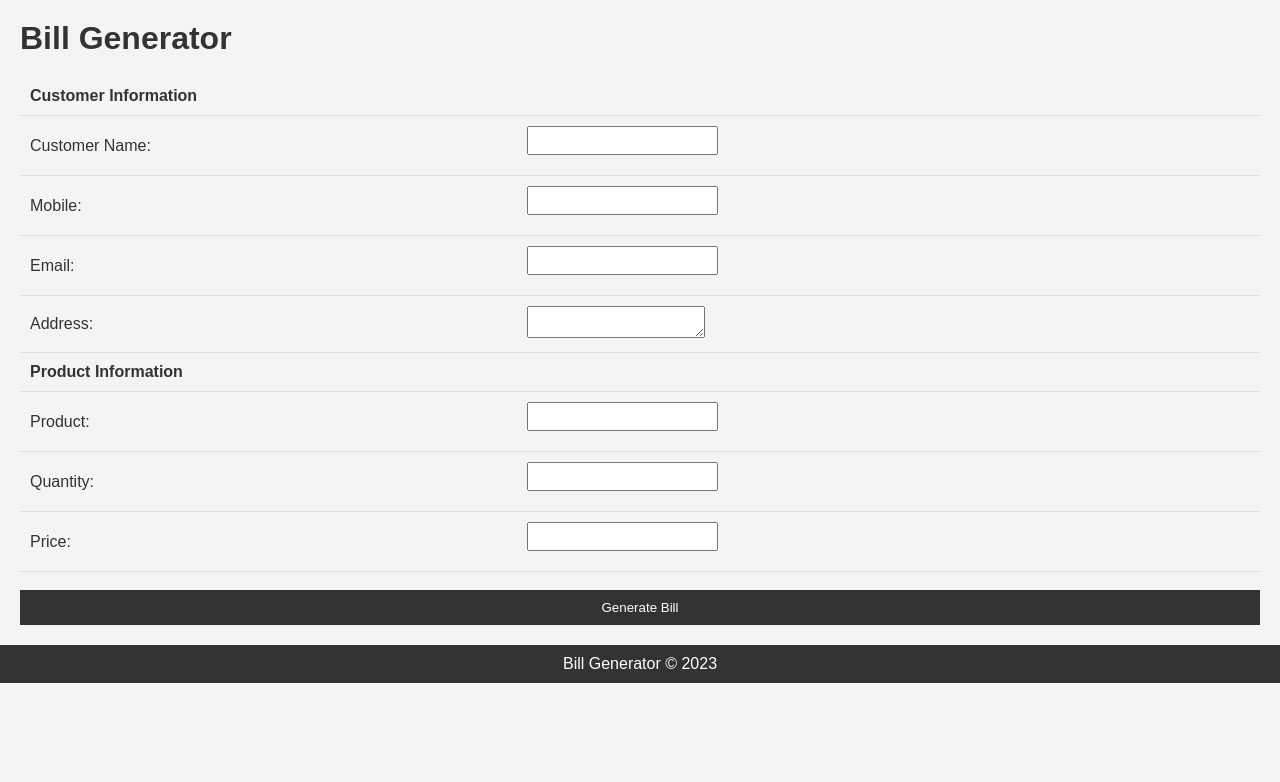
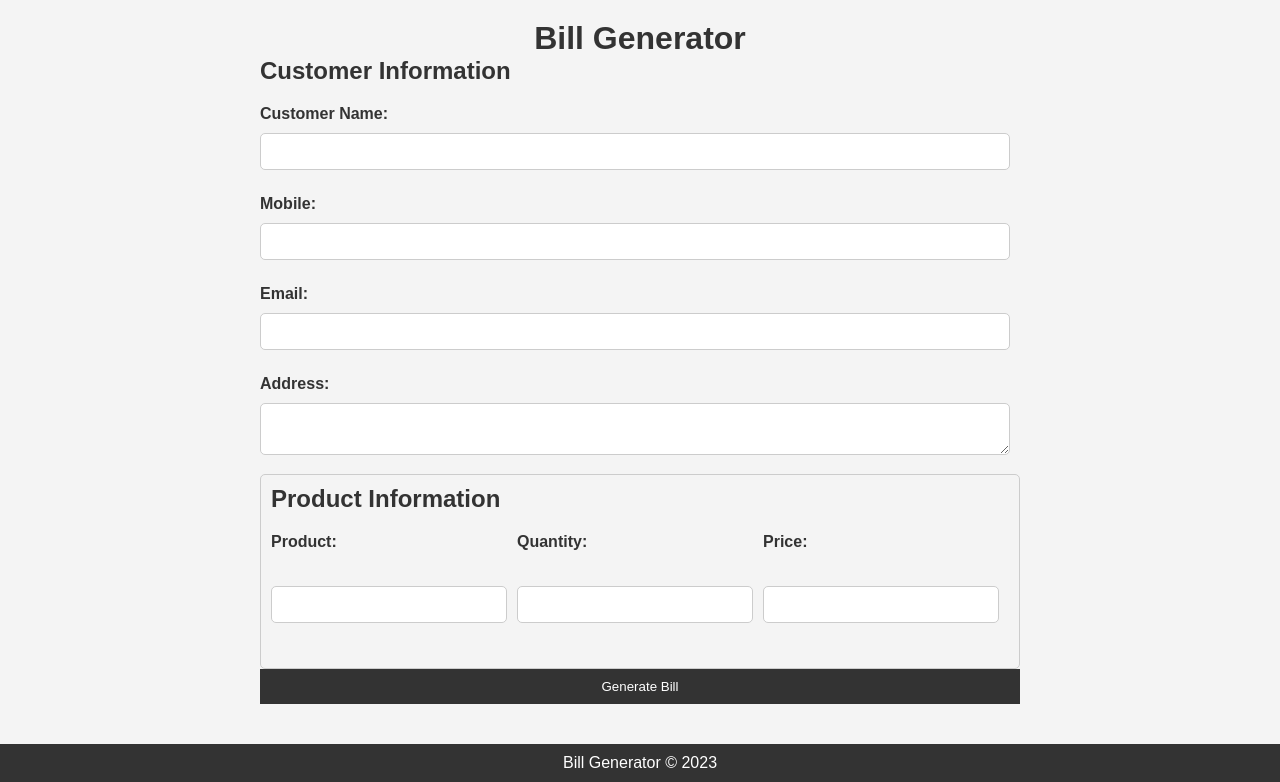
Before and after one commit to amit-75/Bill-Generator, a Flask app: page /create_bill in a window 1280 px wide. Shown: the part 130-912 px from the top of the page. Before the commit the page ends 813 px from the top, so only its background shows below. Run offline with Flask 3, Linux system fonts and the light colour scheme.

Commit message:
multi-product add feature test1

```diff
--- a/app.py
+++ b/app.py
@@ -2,6 +2,7 @@ from flask import *
 import datetime
 import sqlite3
 import database
+import re
 
 app = Flask(__name__)
 app.secret_key = 'asdf@75757'
@@ -22,6 +23,18 @@ def seller_data(email):
 	data = cur.fetchall()
 	return data
 
+def is_valid_email(email):
+    pattern = r'^[a-zA-Z0-9._%+-]+@[a-zA-Z0-9.-]+\.[a-zA-Z]{2,}$'
+    return re.match(pattern, email) is not None
+
+def is_valid_mobile_number(mobile_number):
+    if 6<= int(mobile_number[0]) <=9 and len(mobile_number)==10 :
+        return True
+    else:
+        return False
+
+
+# ********************************** Routes **********************************
 @app.route('/',methods=['GET','POST'])
 def index():
 	msg = False
@@ -44,6 +57,15 @@ def signup():
 			now = datetime.datetime.now()
 			current_time = now.strftime('%Y-%m-%d %H:%M:%S')
 			register_date = current_time
+
+			# check email or phone number is valid or not
+			if not is_valid_email(email):
+				flash("Invalid email......!")
+				return redirect(url_for("signup"))
+
+			if not is_valid_mobile_number(mob_no):
+				flash("Invalid mobile number...!")
+				return redirect(url_for("signup"))
 
 			conn = sqlite3.connect('Database.db')
 			cur = conn.cursor()
@@ -83,6 +105,15 @@ def create_bill():
 		quantity = request.form.get('quantity')
 		price = request.form.get('price')
 		totle_amount = (int(quantity) * float(price))
+
+		# check email or phone number is valid or not
+		if not is_valid_email(cus_email):
+			flash("Invalid email......!")
+			return redirect(url_for("create_bill"))
+
+		if not is_valid_mobile_number(cus_mob):
+			flash("Invalid mobile number...!")
+			return redirect(url_for("create_bill"))
 
 		email_in_session = session['email']
 		seller = seller_data(email_in_session)
--- a/templates/create_bill.html
+++ b/templates/create_bill.html
@@ -1,50 +1,173 @@
 {% extends "layout.html" %}
 {% block body %}
-	<main>
-		<h1>Bill Generator</h1>
+<main>
+    <h1>Bill Generator</h1>
+    {% with messages = get_flashed_messages() %}
+      {% if messages %}
+        {% for message in messages %}
+            <p style="color: red">{{ message }}</p>
+        {% endfor %}
+      {% endif %}
+    {% endwith %}
 
-		<form action="/create_bill" method="POST">
-		<table>
-		  <tr>
-		    <th colspan="2">Customer Information</th>
-		  </tr>
-		  <tr>
-		    <td>Customer Name:</td>
-		    <td><input type="text" name="customer_name"></td>
-		  </tr>
-		  <tr>
-		    <td>Mobile:</td>
-		    <td><input type="text" name="cus_mob"></td>
-		  </tr>
-		  <tr>
-		    <td>Email:</td>
-		    <td><input type="email" name="cus_email"></td>
-		  </tr>
-		  <tr>
-		    <td>Address:</td>
-		    <td><textarea name="cus_address"></textarea></td>
-		  </tr>
-		  <tr>
-		    <th colspan="2">Product Information</th>
-		  </tr>
-		  <tr>
-		    <td>Product:</td>
-		    <td><input type="text" name="product"></td>
-		  </tr>
-		  <tr>
-		    <td>Quantity:</td>
-		    <td><input type="text" name="quantity"></td>
-		  </tr>
-		  <tr>
-		    <td>Price:</td>
-		    <td><input type="text" name="price"></td>
-		  </tr>
-		</table>
+    <form action="/create_bill" method="POST" id="billForm">
+        <div class="customer-info">
+            <h2>Customer Information</h2>
+            <div class="form-group">
+                <label for="customer_name">Customer Name:</label>
+                <input type="text" name="customer_name" id="customer_name" required>
+            </div>
+            <div class="form-group">
+                <label for="cus_mob">Mobile:</label>
+                <input type="text" name="cus_mob" id="cus_mob">
+            </div>
+            <div class="form-group">
+                <label for="cus_email">Email:</label>
+                <input type="email" name="cus_email" id="cus_email">
+            </div>
+            <div class="form-group">
+                <label for="cus_address">Address:</label>
+                <textarea name="cus_address" id="cus_address"></textarea>
+            </div>
+        </div>
 
-		<br>
+		<div class="product-info">
+            <h2>Product Information</h2>
+            <div id="product-container">
+                <!-- Headings for product details -->
+                <div class="product-headers">
+                    <div class="form-group">
+                        <label for="product">Product:</label>
+                    </div>
+                    <div class="form-group">
+                        <label for="quantity">Quantity:</label>
+                    </div>
+                    <div class="form-group">
+                        <label for="price">Price:</label>
+                    </div>
+                    <!-- <div class="form-group">
+                        <label>Action</label>
+                    </div> -->
+                </div>
 
-		<input type="submit" value="Generate Bill">
-		</form>
+                <!-- Product information fields in a single row -->
+                <div class="product-row">
+                    <div class="form-group">
+                        <input type="text" name="product" required>
+                    </div>
+                    <div class="form-group">
+                        <input type="text" name="quantity" required>
+                    </div>
+                    <div class="form-group">
+                        <input type="text" name="price" required>
+                    </div>
+                    <!-- <div class="form-group">
+                        <button type="button" class="delete-product">Delete</button>
+                    </div> -->
+                </div>
+            </div>
+        </div>
 
-	</main>
+        <!-- <button type="button" id="addProduct">Add Product</button> -->
+        <input type="submit" value="Generate Bill">
+    </form>
+</main>
+
+<style>
+    main {
+        max-width: 800px;
+        margin: 0 auto;
+        padding: 20px;
+    }
+
+    h1 {
+        text-align: center;
+    }
+
+    .form-group {
+        margin-bottom: 15px;
+    }
+
+    label {
+        display: block;
+        font-weight: bold;
+    }
+
+    input[type="text"],
+    input[type="email"],
+    textarea {
+        width: 100%;
+        padding: 10px;
+        border: 1px solid #ccc;
+        border-radius: 5px;
+    }
+
+    .product {
+        border: 1px solid #ccc;
+        padding: 10px;
+        border-radius: 5px;
+    }
+
+    #addProduct {
+        background-color: #007bff;
+        color: #fff;
+        border: none;
+        padding: 10px 20px;
+        border-radius: 5px;
+        cursor: pointer;
+    }
+
+	.product-info {
+        max-height: 400px; /* Set a maximum height for the product section */
+        overflow-y: auto; /* Add vertical scroll if content overflows */
+        border: 1px solid #ccc;
+        padding: 10px;
+        border-radius: 5px;
+    }
+
+	.product-row {
+        display: flex;
+        margin-bottom: 10px;
+    }
+
+    .form-group {
+        flex: 1;
+        margin-right: 10px;
+    }
+
+    .product-headers {
+        display: flex;
+        font-weight: bold;
+        margin-bottom: 10px;
+    }
+
+    label {
+        display: block;
+    }
+
+    .delete-product {
+        background-color: #ff0000;
+        color: #fff;
+        border: none;
+        padding: 5px 10px;
+        border-radius: 5px;
+        cursor: pointer;
+    }
+
+    .delete-product:hover {
+        background-color: #cc0000;
+    }
+</style>
+
+<script>
+    document.getElementById("addProduct").addEventListener("click", function () {
+        const productContainer = document.getElementById("product-container");
+        const productRow = document.querySelector(".product-row").cloneNode(true);
+        const deleteButton = productRow.querySelector(".delete-product");
+        deleteButton.addEventListener("click", function () {
+            productContainer.removeChild(productRow);
+        });
+        productContainer.appendChild(productRow);
+    });
+</script>
 {% endblock %}
```
Also changed, not shown: Database.db.
